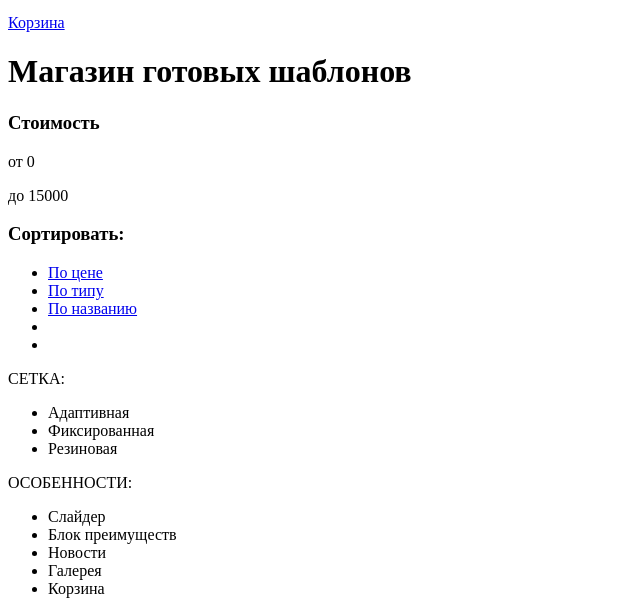
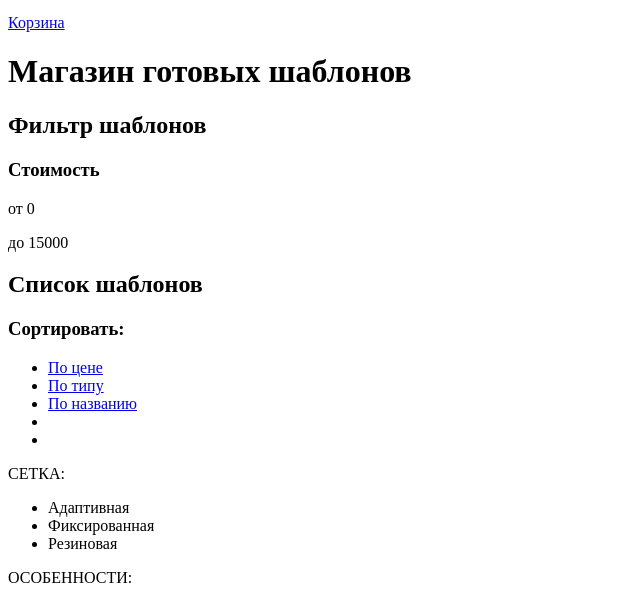
Before and after one commit to MaLLLockSSS/1034111-nerds-26, a plain HTML site: page catalog.html in a window 1280 px wide. Shown: the part 116-716 px from the top of the page, without its empty margins (0-640 px from the left). Drawn offline with Linux system fonts and the light colour scheme.

Commit message:
Update catalog.html

```diff
--- a/catalog.html
+++ b/catalog.html
@@ -22,6 +22,7 @@
         <main>
                 <!--Здесь будет форма-->
             <section>
+                <h2>Фильтр шаблонов</h2>
                 <h3>Стоимость</h3>
                 <div>
                 <p>от 0</p>
@@ -30,6 +31,7 @@
             </section>
 
             <section>
+                <h2>Список шаблонов</h2>
                 <h3>Сортировать:</h3>
             <ul>
                 <li><a href="#">По цене</a></li>
```
